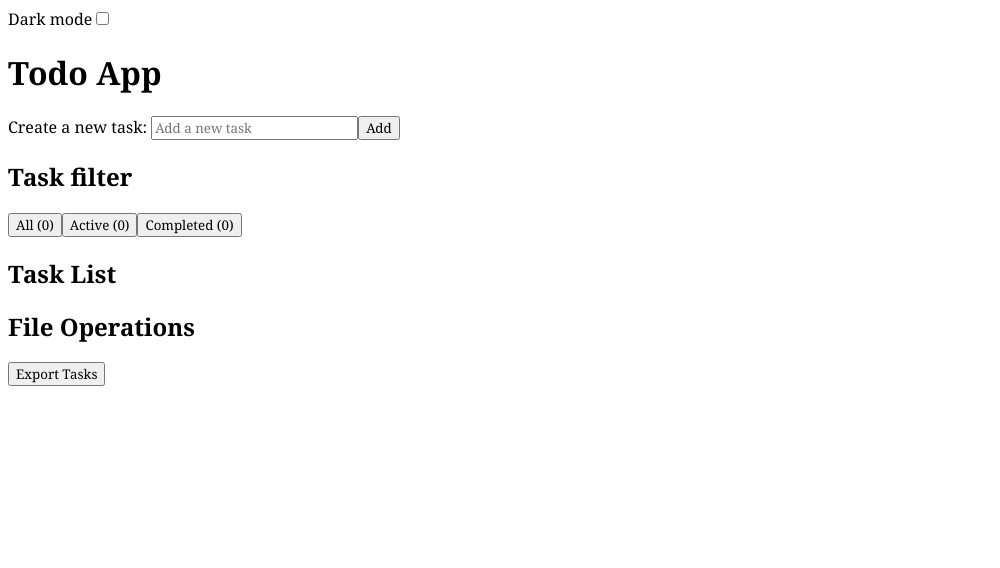
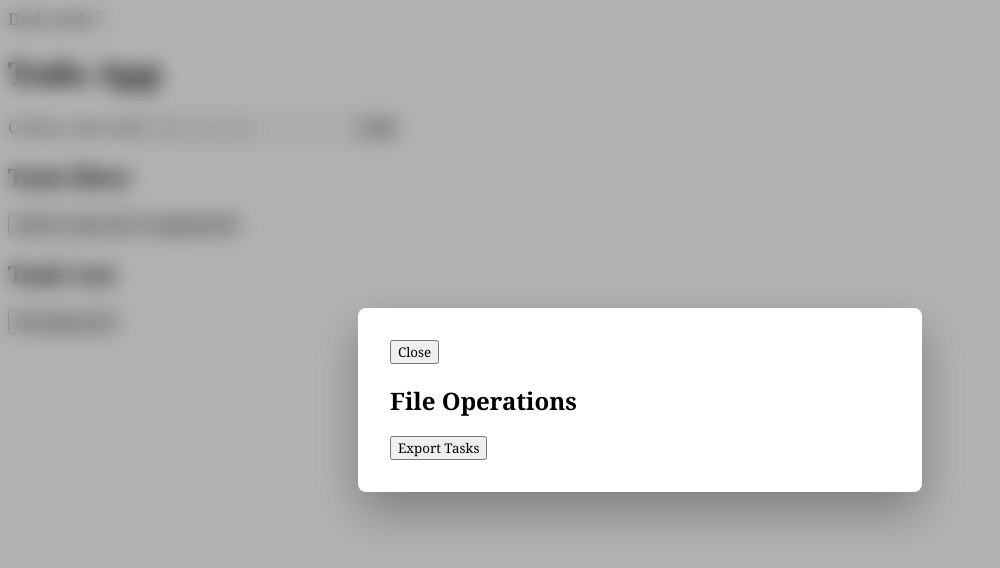
Before and after one commit to niktor76/vue3-todo-app, a Vue app: page / in a window 1280 px wide. Shown: the top 568 px of the page, without its empty margins (0-1000 px from the left). Built offline with nearby package versions, Linux system fonts and the light colour scheme.

Commit message:
use Teleport component for file modal; style modal

```diff
--- a/src/App.vue
+++ b/src/App.vue
@@ -40,7 +40,12 @@
       Clear completed tasks
     </button>
   </div>
-  <FileModal @export-tasks="exportTasks()" />
+  <button class="file-operations" @click="isFilesModalVisisble = true">File Operations</button>
+  <FileModal
+    @export-tasks="exportTasks()"
+    @hide-modal="isFilesModalVisisble = false"
+    :isVisible="isFilesModalVisisble"
+  />
   <div class="sr-only" aria-live="polite">{{ announcement }}</div>
 </template>
 
@@ -60,6 +65,7 @@ const newTaskText = ref('')
 const darkMode = ref()
 const filterState = ref('all')
 const announcement = ref()
+const isFilesModalVisisble = ref(true)
 
 // Make dark mode changes persistent in localStorage
 watch(darkMode, (darkMode) => {
--- a/src/components/FileModal.vue
+++ b/src/components/FileModal.vue
@@ -1,15 +1,57 @@
 <template>
-  <div class="">
-    <div>
-      <h2>File Operations</h2>
-      <button class="export" @click="emit('exportTasks')">Export Tasks</button>
+  <Teleport to="body">
+    <div v-if="isVisible">
+      <div class="backdrop">
+        <div class="modal">
+          <button class="close" @click="emit('hide-modal')">Close</button>
+          <div>
+            <h2>File Operations</h2>
+            <button class="export" @click="emit('export-tasks')">Export Tasks</button>
+          </div>
+        </div>
+      </div>
     </div>
-  </div>
+  </Teleport>
 </template>
 
 <script setup>
-const props = defineProps()
-const emit = defineEmits(['exportTasks'])
+import { watch } from 'vue'
+
+const props = defineProps({
+  isVisible: Boolean,
+})
+const emit = defineEmits(['export-tasks', 'hide-modal'])
+
+watch(
+  () => props.isVisible,
+  (visible) => {
+    document.body.style.overflow = visible ? 'hidden' : ''
+  },
+)
 </script>
 
-<style lang="scss"></style>
+<style lang="scss">
+.backdrop {
+  background-color: rgba(0, 0, 0, 0.3); // semi-transparent black
+  position: fixed;
+  inset: 0;
+  display: flex;
+  align-items: center;
+  justify-content: center;
+  z-index: 999;
+  backdrop-filter: blur(10px);
+}
+.modal {
+  background: white;
+  padding: 2rem;
+  border-radius: 8px;
+  box-shadow: 0 20px 50px rgba(0, 0, 0, 0.3);
+  max-width: 500px;
+  width: 100%;
+}
+
+.container {
+  position: fixed;
+  z-index: 1001;
+}
+</style>
```
